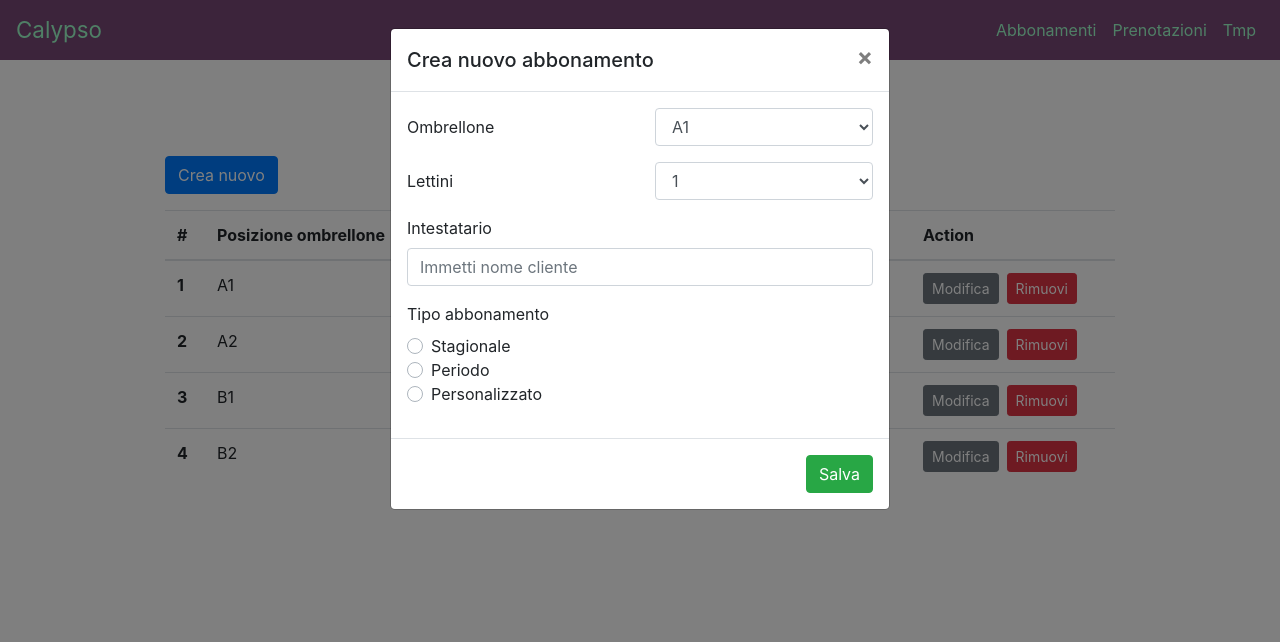
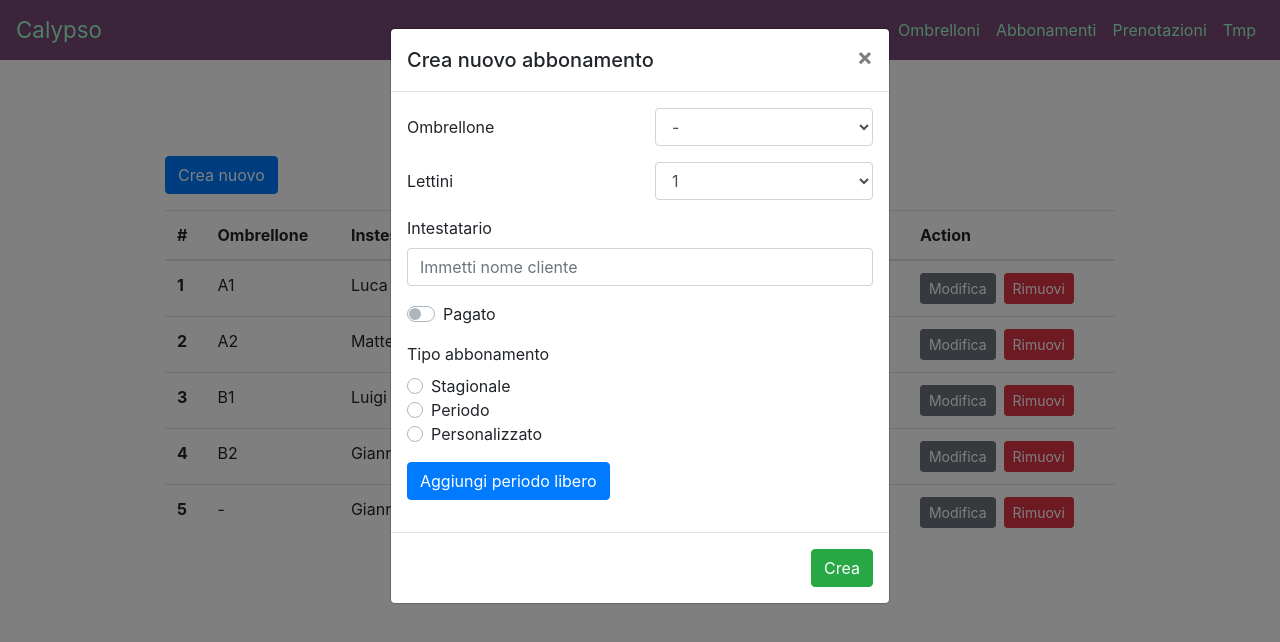
Before and after one commit to matteoMiglio/manage-beach-umbrellas, a React (Create React App) app in the folder frontend/: page /subscriptions in a window 1280 px wide. Both pictures are taken after a click on the button "Crea nuovo". Shown: the top 642 px of the page. Built offline with nearby package versions, Linux system fonts and the light colour scheme.

Commit message:
aggiunta form per la creazione di periodi liberi nell'abbonamento

```diff
--- a/frontend/package.json
+++ b/frontend/package.json
@@ -6,8 +6,10 @@
     "@testing-library/jest-dom": "^5.12.0",
     "@testing-library/react": "^11.2.6",
     "@testing-library/user-event": "^12.8.3",
+    "@zach.codes/react-calendar": "^0.1.0",
     "axios": "^0.21.1",
     "bootstrap": "^4.3.1",
+    "date-fns": "^2.21.1",
     "react": "^17.0.2",
     "react-bootstrap": "^1.0.0-beta.14",
     "react-dom": "^17.0.2",
--- a/frontend/src/App.js
+++ b/frontend/src/App.js
@@ -20,6 +20,7 @@ import { BrowserRouter as Router, Route, Switch } from "react-router-dom";
 import { NavigationBar } from './components/NavigationBar';
 import Reservations from './Views/Reservations';
 import Subscriptions from './Views/Subscriptions';
+import Umbrellas from './Views/Umbrellas';
 import Home from './Views/Home';
 import Tmp_app from './Views/Tmp_app';
 
@@ -57,6 +58,7 @@ function App() {
         <NavigationBar />
         <Switch>
           <Route exact path="/" component={Home} />
+          <Route path="/umbrellas" component={Umbrellas} />
           <Route path="/reservations" component={Reservations} />
           <Route path="/subscriptions" component={Subscriptions} />
           <Route path="/tmp" component={Tmp_app} />
--- a/frontend/src/Views/Subscriptions.js
+++ b/frontend/src/Views/Subscriptions.js
@@ -10,7 +10,9 @@ const items = [
     customerName: "Luca",
     beach_loungers: "1",
     startDate: "29-04-2021",
-    endDate: "29-09-2021"
+    endDate: "29-09-2021",
+    state: "paid",
+    freePeriodList: []
   },
   {
     id: 2,
@@ -18,7 +20,9 @@ const items = [
     customerName: "Matteo",
     beach_loungers: "2",
     startDate: "29-04-2021",
-    endDate: "29-09-2021"
+    endDate: "29-09-2021",
+    state: "paid",
+    freePeriodList: []
   },
   {
     id: 3,
@@ -26,7 +30,9 @@ const items = [
     customerName: "Luigi",
     beach_loungers: "3",
     startDate: "29-04-2021",
-    endDate: "29-09-2021"
+    endDate: "29-09-2021",
+    state: "wait",
+    freePeriodList: []
   },
   {
     id: 4,
@@ -34,8 +40,20 @@ const items = [
     customerName: "Gianni",
     beach_loungers: "3",
     startDate: "29-04-2021",
-    endDate: "29-09-2021"
+    endDate: "29-09-2021",
+    state: "wait",
+    freePeriodList: [{value: "ciao"}]
   },
+  {
+    id: 5,
+    position: "-",
+    customerName: "Gianni",
+    beach_loungers: "2",
+    startDate: "29-07-2021",
+    endDate: "29-09-2021",
+    state: "paid",
+    freePeriodList: [{value: "ultimo"}]
+  }
 ];
 
 class Subscriptions extends Component {
@@ -50,7 +68,8 @@ class Subscriptions extends Component {
         position: "",
         customerName: "",
         startDate: "",
-        endDate: ""
+        endDate: "",
+        freePeriodList: []
       },
     };
   }
@@ -66,7 +85,12 @@ class Subscriptions extends Component {
   };
 
   createItem = () => {
-    const item = { id: "", position: "", customerName: "", startDate: "", endDate: "" };
+    const item = { id: "",
+                  position: "",
+                  customerName: "",
+                  startDate: "",
+                  endDate: "",
+                  freePeriodList: [] };
 
     this.setState({ activeItem: item, modal: !this.state.modal, modal_title: "Crea nuovo abbonamento" });
   };
@@ -91,6 +115,7 @@ class Subscriptions extends Component {
         <td>{item.position}</td>
         <td>{item.customerName}</td>
         <td>{item.beach_loungers}</td>
+        <td>{item.state}</td>
         <td>{item.startDate}</td>
         <td>{item.endDate}</td>
         <td>
@@ -120,9 +145,10 @@ class Subscriptions extends Component {
               <thead>
                 <tr>
                   <th>#</th>
-                  <th>Posizione ombrellone</th>
+                  <th>Ombrellone</th>
                   <th>Instestatario</th>
                   <th>Lettini</th>
+                  <th>Stato</th>
                   <th>Data inizio</th>
                   <th>Data fine</th>
                   <th>Action</th>
--- /dev/null
+++ b/frontend/src/Views/Umbrellas.js
@@ -0,0 +1,149 @@
+import React, { Component, useState } from "react";
+import styled from 'styled-components';
+import Modal from "../components/Modal";
+import { Table, Button, Container, Row, Col } from 'reactstrap';
+import Calendar from "../components/Calendar";
+
+import { format, subHours, startOfMonth } from 'date-fns';
+import {
+  MonthlyBody,
+  MonthlyDay,
+  MonthlyCalendar,
+  MonthlyNav,
+  DefaultMonthlyEventItem
+} from '@zach.codes/react-calendar';
+
+export const MyMonthlyCalendar = () => {
+  let [currentMonth, setCurrentMonth] = useState<Date>(
+    startOfMonth(new Date())
+  );
+
+  return (
+    <MonthlyCalendar
+      currentMonth={currentMonth}
+      onCurrentMonthChange={date => setCurrentMonth(date)}
+    >
+      <MonthlyNav />
+      <MonthlyBody
+        events={[
+          { title: 'Call John', date: subHours(new Date(), 2) },
+          { title: 'Call John', date: subHours(new Date(), 1) },
+          { title: 'Meeting with Bob', date: new Date() },
+        ]}
+      >
+        <MonthlyDay EventType
+          renderDay={data =>
+            data.map((item, index) => (
+              <DefaultMonthlyEventItem
+                key={index}
+                title={item.title}
+                // Format the date here to be in the format you prefer
+                date={format(item.date, 'k:mm')}
+              />
+            ))
+          }
+        />
+      </MonthlyBody>
+    </MonthlyCalendar>
+  );
+};
+
+const items = [
+  {
+    id: 1,
+    position: "A1",
+    beach_loungers: "1",
+  },
+  {
+    id: 2,
+    position: "A2",
+    beach_loungers: "2",
+  },
+  {
+    id: 3,
+    position: "B1",
+    beach_loungers: "3",
+  },
+  {
+    id: 4,
+    position: "B2",
+    beach_loungers: "3",
+  },
+];
+
+class Umbrellas extends Component {
+  constructor(props) {
+    super(props);
+    this.state = {
+      //viewCompleted: false,
+      itemList: items,
+      modal: false,
+      activeItem: {
+        id: 0,
+        position: "",
+        beach_loungers: "",
+      },
+    };
+  }
+
+  toggle = () => {
+    this.setState({ modal: !this.state.modal });
+  };
+
+  handleSubmit = (item) => {
+    this.toggle();
+
+    alert("save" + JSON.stringify(item));
+  };
+
+  createItem = () => {
+    const item = { id: "", position: "", customerName: "", startDate: "", endDate: "" };
+
+    this.setState({ activeItem: item, modal: !this.state.modal, modal_title: "Crea nuovo ombrellone" });
+  };
+
+  editItem = (item) => {
+    this.setState({ activeItem: item, modal: !this.state.modal, modal_title: "Modifica ombrellone" });
+  };
+
+  handleDelete = (item) => {
+    alert("delete" + JSON.stringify(item));
+  };
+
+  renderItems = () => {
+    // const newItems = this.state.todoList.filter(
+    //   (item) => item.completed === viewCompleted
+    // );
+    const newItems = this.state.itemList
+
+    return this.calendar
+  }
+
+  render() {
+    return (
+      <main className="container">
+        <h1 className="text-black text-uppercase text-center my-4">Ombrelloni</h1>
+        <Row>
+          <Col sm={{ size: 6, order: 2, offset: 1 }} className='p-0 mb-3'>
+            <Button color="primary" onClick={this.createItem}>Crea nuovo</Button>
+          </Col>
+        </Row>
+        <div className="row">
+          <div className="col-md-10 col-sm-6 mx-auto p-0">
+            {/* <Calendar /> */}
+          </div>
+        </div>
+        {this.state.modal ? (
+          <Modal
+            activeItem={this.state.activeItem}
+            toggle={this.toggle}
+            onSave={this.handleSubmit}
+            modal_title={this.state.modal_title}
+          />
+        ) : null}
+      </main>
+    );
+  }
+}
+
+export default Umbrellas;
--- /dev/null
+++ b/frontend/src/components/Calendar.js
@@ -0,0 +1,56 @@
+import React, { Component, useState } from "react";
+import { format, subHours, startOfMonth } from 'date-fns';
+import {
+  MonthlyBody,
+  MonthlyDay,
+  MonthlyCalendar,
+  MonthlyNav,
+  DefaultMonthlyEventItem,
+} from '@zach.codes/react-calendar';
+import { FaCalendar } from "react-icons/fa";
+
+class Calendar extends Component {
+    constructor(props) {
+        super(props);
+        this.state = {
+            currentMonth: startOfMonth(new Date())
+        };
+      }
+
+    setCurrentMonth = (date) => {
+        this.currentMonth = date
+    }
+
+    render() {
+        return (
+            <MonthlyCalendar
+                currentMonth={this.currentMonth}
+                onCurrentMonthChange={date => this.setCurrentMonth(date)}
+                >
+                <MonthlyNav />
+                <MonthlyBody
+                    // events={[
+                    //     { title: 'Call John', date: subHours(new Date(), 2) },
+                    //     { title: 'Call John', date: subHours(new Date(), 1) },
+                    //     { title: 'Meeting with Bob', date: new Date() },
+                    // ]}
+                >
+                <MonthlyDay EventType
+                    renderDay={data =>
+                        data.map((item, index) => (
+                            <DefaultMonthlyEventItem
+                                key={index}
+                                title={item.title}
+                                // Format the date here to be in the format you prefer
+                                date={format(item.date, 'k:mm')}
+                            />
+                        ))
+                    }
+                />
+                </MonthlyBody>
+            </MonthlyCalendar>
+        );
+    }
+};
+
+export default Calendar;
--- /dev/null
+++ b/frontend/src/components/FormFreePeriod.js
@@ -0,0 +1,76 @@
+import React from "react";
+import { FormGroup, Button, Label, Input, Row, Col } from 'reactstrap';
+
+class FormFreePeriod extends React.Component {
+
+    constructor(props) {
+        super(props);
+        this.state = {
+            values: this.props.values
+        };
+    }
+
+    handleChange(i, event) {
+        let values = [...this.state.values];
+        values[i].value = event.target.value;
+        this.setState({ values });
+
+        this.props.action(values);
+    }
+
+    addClick() {
+        this.setState(prevState => ({
+            values: [...prevState.values, { value: null}]
+        }));
+    }
+
+    removeClick(i) {
+        let values = [...this.state.values];
+        values.splice(i, 1);
+        this.setState({ values });
+    }
+
+    render() {
+        return (
+            <FormGroup>
+                <Row className="mb-3">
+                    <Col md={6}>
+                        <Button color="primary" onClick={() => this.addClick()}>
+                            Aggiungi periodo libero
+                        </Button>
+                    </Col>
+                </Row>
+                {this.state.values.map((el, i) => (
+                    <Row key={i}>
+                        <Col sm={6}>
+                            <FormGroup>
+                                <Label for="feife">Data</Label>
+                                {/* <Input
+                                    type="date"
+                                    id="startDate-id"
+                                    name="startDate"
+                                    onChange={this.handleChange}
+                                /> */}
+                                <Input
+                                    type="text"
+                                    value={el.value || ""}
+                                    name="periodFree"
+                                    onChange={this.handleChange.bind(this, i)}
+                                    //onChange={this.props.action(this, i)}
+                                />
+                            </FormGroup>
+                        </Col>
+                        <Col sm={4}>
+                            <Button className="btn btn-danger" onClick={() => this.removeClick(i)}>
+                                Rimuovi
+                            </Button>
+                        </Col>
+                    </Row>
+                ))}
+
+            </FormGroup>
+        );
+    }
+}
+
+export default FormFreePeriod;
--- a/frontend/src/components/Modal.js
+++ b/frontend/src/components/Modal.js
@@ -13,6 +13,7 @@ import {
   Col,
   CustomInput
 } from "reactstrap";
+import FormFreePeriod from "./FormFreePeriod";
 
 const umbrellaListConst = [
   {
@@ -41,7 +42,7 @@ export default class CustomModal extends Component {
       umbrellaList: umbrellaListConst,
       modal_title: this.props.modal_title,
       periodicSubscriptions: false,
-      customSubscriptions: false
+      customSubscriptions: false,
     };
   }
 
@@ -72,6 +73,13 @@ export default class CustomModal extends Component {
     this.setState({ customSubscriptions: false });
     this.setState({ periodicSubscriptions: false });
   }
+
+  handleFreePeriodChange = (el) => {
+
+    const activeItem = { ...this.state.activeItem, freePeriodList: el };
+
+    this.setState({ activeItem });
+  };
 
   renderUmbrellaSelection = () => {
 
@@ -113,6 +121,7 @@ export default class CustomModal extends Component {
               <Label for="exampleSelect" sm={6}>Ombrellone</Label>
               <Col sm={6}>
                 <Input type="select" name="position" id="position-id">
+                  <option>-</option>
                   {this.renderUmbrellaSelection()}
                 </Input>
               </Col>
@@ -135,6 +144,16 @@ export default class CustomModal extends Component {
                 onChange={this.handleChange}
                 placeholder="Immetti nome cliente"
               />
+            </FormGroup>
+            <FormGroup>
+              <div>
+                { this.state.activeItem.id ? (
+                  <CustomInput type="switch" id="switch-state" name="state" label="Pagato"
+                      checked={this.state.activeItem.state == "paid"} />
+                ) : (
+                  <CustomInput type="switch" id="switch-state" name="state" label="Pagato" />
+                ) }
+              </div>
             </FormGroup>
             <FormGroup>
               <Label for="subcriptionType">Tipo abbonamento</Label>
@@ -254,10 +273,15 @@ export default class CustomModal extends Component {
               </Row>
             ) : null}
           </Form>
+
+          <FormFreePeriod
+            action={(el) => this.handleFreePeriodChange(el)}
+            values={this.state.activeItem.freePeriodList} />
+
         </ModalBody>
         <ModalFooter>
           <Button color="success" onClick={() => onSave(this.state.activeItem)}>
-            Salva
+          { this.state.activeItem.id ? "Salva modifiche" : "Crea" }
           </Button>
         </ModalFooter>
       </Modal>
--- a/frontend/src/components/NavigationBar.js
+++ b/frontend/src/components/NavigationBar.js
@@ -27,6 +27,7 @@ export const NavigationBar = () => (
       <Navbar.Toggle aria-controls="basic-navbar-nav"/>
       <Navbar.Collapse id="basic-navbar-nav">
         <Nav className="ml-auto">
+          <Nav.Item><Nav.Link href="/umbrellas">Ombrelloni</Nav.Link></Nav.Item>
           <Nav.Item><Nav.Link href="/subscriptions">Abbonamenti</Nav.Link></Nav.Item>
           <Nav.Item><Nav.Link href="/reservations">Prenotazioni</Nav.Link></Nav.Item>
           <Nav.Item><Nav.Link href="/tmp">Tmp</Nav.Link></Nav.Item>
```
Also changed, not shown: 1 other file (tests, documents, lock files or other folders).
